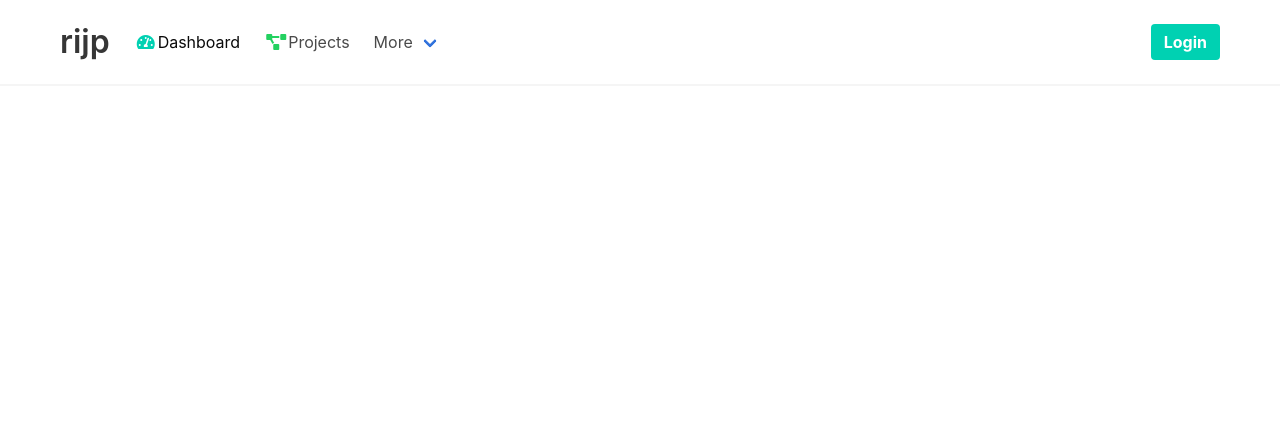
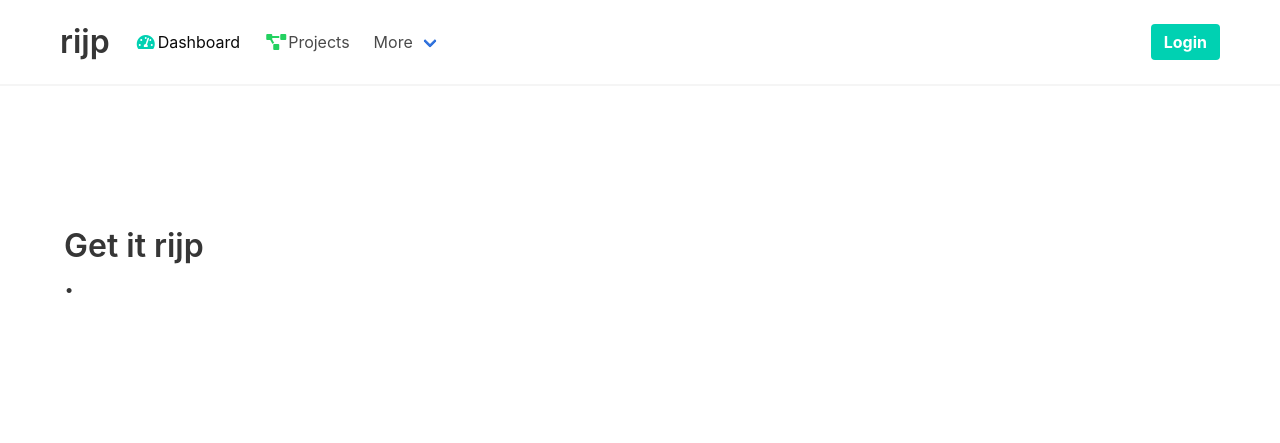
Before and after one commit to jbienkowski/rijp, a Django app: template src/templates/base.html in a window 1280 px wide. Shown: the top 443 px of the page. Run offline with Django 3.2, Linux system fonts and the light colour scheme; the template is opened without the code that fills it, so the values that code supplies are empty; some libraries are stand-ins or nearby versions.

Commit message:
Work in progress

```diff
--- a/src/rijp_portal/views.py
+++ b/src/rijp_portal/views.py
@@ -5,7 +5,7 @@ from django.views.generic import ListView, DetailView
 class IndexListView(ListView):
     model = None
     context_object_name = 'ctx'
-    template_name = 'base.html'
+    template_name = 'index.html'
 
     def get_queryset(self):
         return None
--- a/src/templates/base.html
+++ b/src/templates/base.html
@@ -93,6 +93,26 @@
         </div>
     </nav>
 
+    <section class="hero is-medium intro">
+        <div class="hero-body">
+            <div class="container">
+                {% block content %}
+                <div class="intro-columns">
+                    <div class="intro-column is-content">
+                        <div class="intro-content">
+                            <h1 class="title intro-title">
+                                Get it
+                                <strong>rijp</strong>
+                                <br>.
+                            </h1>
+                        </div>
+                    </div>
+                </div>
+                {% endblock content %}
+            </div>
+        </div>
+    </section>
+
     <script src="{% static 'js/jquery/jquery-3.3.1.min.js' %}"></script>
     <script src="{% static 'js/popper/popper.min.js' %}"></script>
     <script src="{% static 'js/admin4b/admin4b.min.js' %}"></script>
--- a/src/templates/index.html
+++ b/src/templates/index.html
@@ -0,0 +1,6 @@
+{% extends 'base.html' %}
+
+{% block content %}
+get it rijp<br>
+.
+{% endblock content %}
```
Also changed, not shown: src/rijp_portal/models.py (+14 -0 lines).
